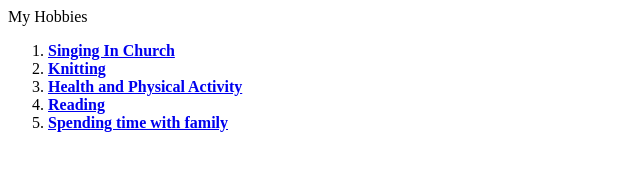
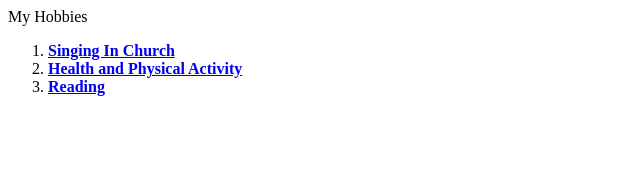
Before and after one commit to rwellington2/CV, a plain HTML site: page Hobby.html in a window 1280 px wide. Shown: the whole page, without its empty margins (0-640 px from the left). Drawn offline with Linux system fonts and the light colour scheme.

Commit message:
Update Hobby.html

```diff
--- a/Hobby.html
+++ b/Hobby.html
@@ -8,10 +8,8 @@
     </h3>My Hobbies</h3>
     <ol>
       <li><strong><a href="http://www.stlamerican.com/entertainment/living_it/how-sweet-the-sound-verizon-wireless-competition-unites-area-church-choirs/article_ad3ff847-8062-575a-a9f2-4fc97d486502.html">Singing In Church</a></strong> </li>
-      <li><strong><a href="https://www.marthastewart.com/854324/how-knit">Knitting</a></strong></li>
       <li><strong><a href="https://www.cdc.gov/physicalactivity/basics/pa-health/index.htm">Health and Physical Activity</a></strong></li>
       <li><strong><a href="https://www.healthline.com/health/benefits-of-reading-books">Reading</a></strong></li>
-      <li><strong><a href="https://highlandspringsclinic.org/blog/the-top-ten-benefits-of-spending-time-with-family/">Spending time with family </a></strong></li>
-    </ol>
+      </ol>
   </body>
 </html>
```
